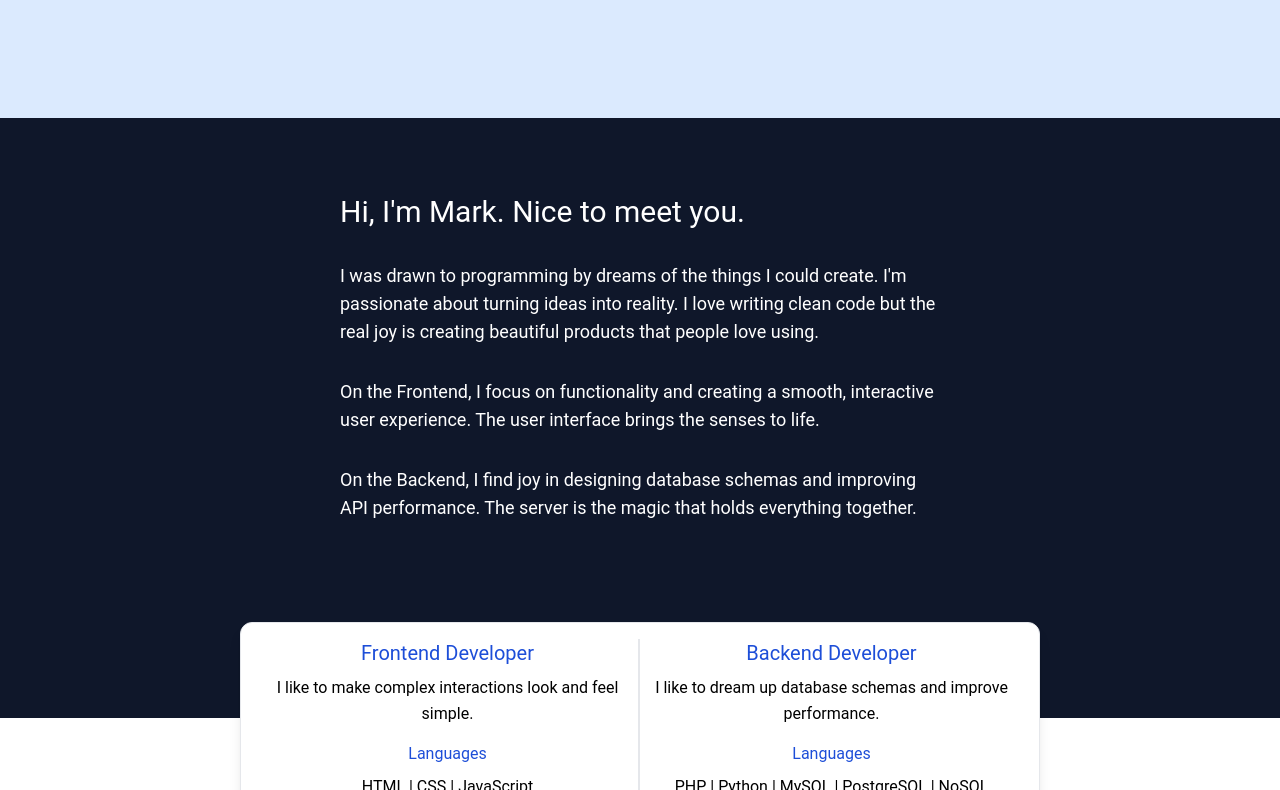
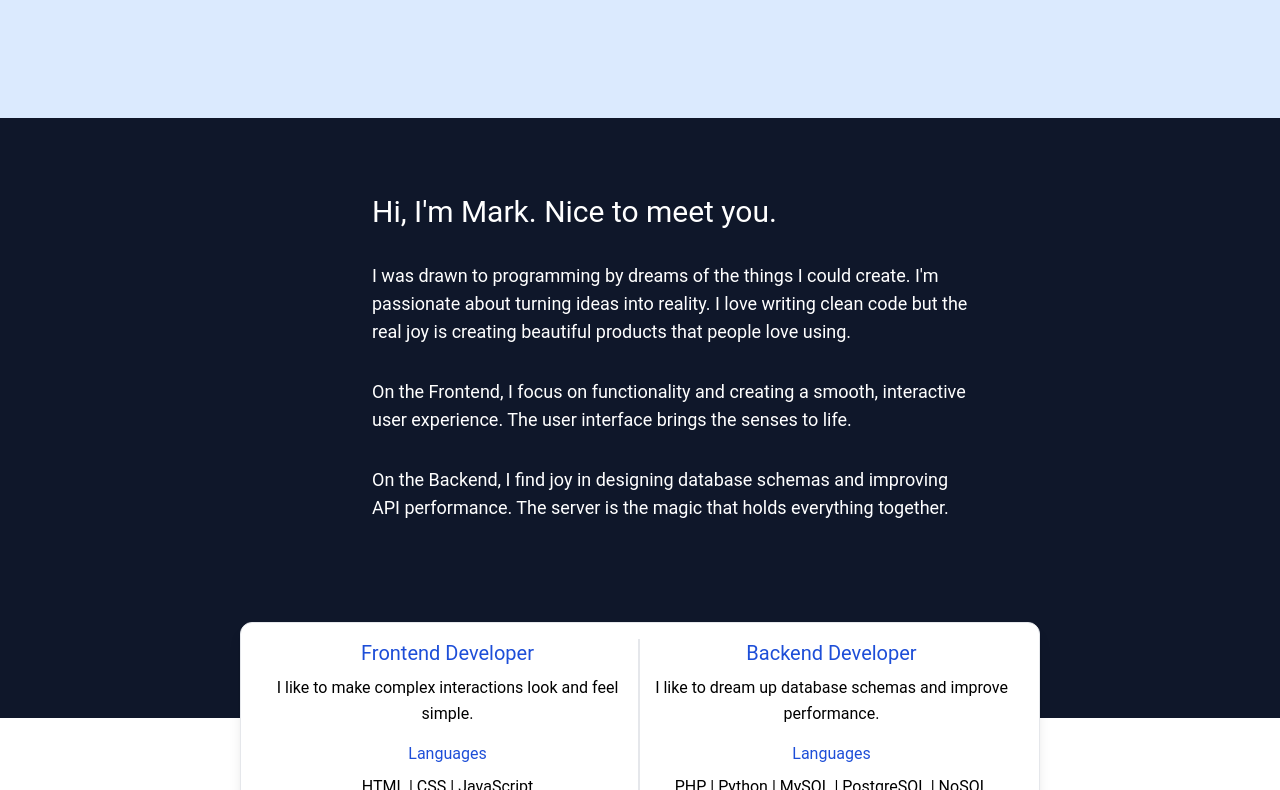
Before and after one commit to markoco14/portfolio2023, a Next.js app: page / in a window 1280 px wide. Shown: the part 730-1520 px from the top of the page. Built offline with nearby package versions, Linux system fonts and the light colour scheme.

Commit message:
feat: animate about section

```diff
--- a/src/components/About.tsx
+++ b/src/components/About.tsx
@@ -1,34 +1,60 @@
+import { useInView } from "react-intersection-observer";
 import LGAbout from "./LGAbout";
 import MobileAbout from "./MobileAbout";
 
+const options = {
+  threshold: 0.25,
+};
+
+const overlapOptions = {
+	threshold: 0.25,
+}
+
 export default function About() {
+ const { ref: ref, inView: inView, entry: entry } = useInView(options);
+ const { ref: overlapRef, inView: overlapInView, entry: overlapEntry } = useInView(overlapOptions);
 
   return (
     <section id="about" className="min-h-screen">
-			<div className="bg-slate-900 text-white min-h-[75vh] grid place-items-center pt-[72px] pb-24">
-				<div className="max-w-[600px] mb-24 flex flex-col gap-8 px-4 sm:px-0">
+      <div
+        ref={ref}
+        className={`bg-slate-900 text-white min-h-[75vh] grid place-items-center pt-[72px] pb-24`}
+      >
+        <div
+          className={`${
+            inView ? "opacity-100 translate-x-8" : "opacity-0 translate-x-0"
+          } ease-in-out duration-500 max-w-[600px] mb-24 flex flex-col gap-8 px-4 sm:px-0`}
+        >
           <p className="text-3xl">Hi, I&apos;m Mark. Nice to meet you.</p>
-					<p className="text-lg">I was drawn to programming by dreams of the things I could create.
-						I&apos;m passionate about turning ideas into reality.
-						I love writing clean code but the real joy is
-						creating beautiful products that people love using.
+          <p className="text-lg">
+            I was drawn to programming by dreams of the things I could create.
+            I&apos;m passionate about turning ideas into reality. I love writing
+            clean code but the real joy is creating beautiful products that
+            people love using.
           </p>
           <p className="text-lg">
-						On the Frontend, I focus on functionality and creating a smooth, interactive user experience.
-						The user interface brings the senses to life.
+            On the Frontend, I focus on functionality and creating a smooth,
+            interactive user experience. The user interface brings the senses to
+            life.
           </p>
           <p className="text-lg">
-						On the Backend, I find joy in designing database schemas and improving API performance.
-						The server is the magic that holds everything together.
+            On the Backend, I find joy in designing database schemas and
+            improving API performance. The server is the magic that holds
+            everything together.
           </p>
         </div>
       </div>
       <div className="relative bg-white h-[60vh] px-4">
-				<div className="relative -top-24 max-w-[800px] bg-white border mx-auto sm:grid sm:grid-cols-2 p-4 rounded-xl shadow-lg">
+        <div
+          ref={overlapRef}
+          className={`${
+            overlapInView ? "opacity-100" : "opacity-0 translate-y-16"
+          } ease-in-out duration-700 relative -top-24 max-w-[800px] bg-white border mx-auto sm:grid sm:grid-cols-2 p-4 rounded-xl shadow-lg`}
+        >
           <MobileAbout />
           <LGAbout />
         </div>
       </div>
     </section>
-  )
+  );
 }
```
Lines whose indentation alone changed are shown as unchanged.
